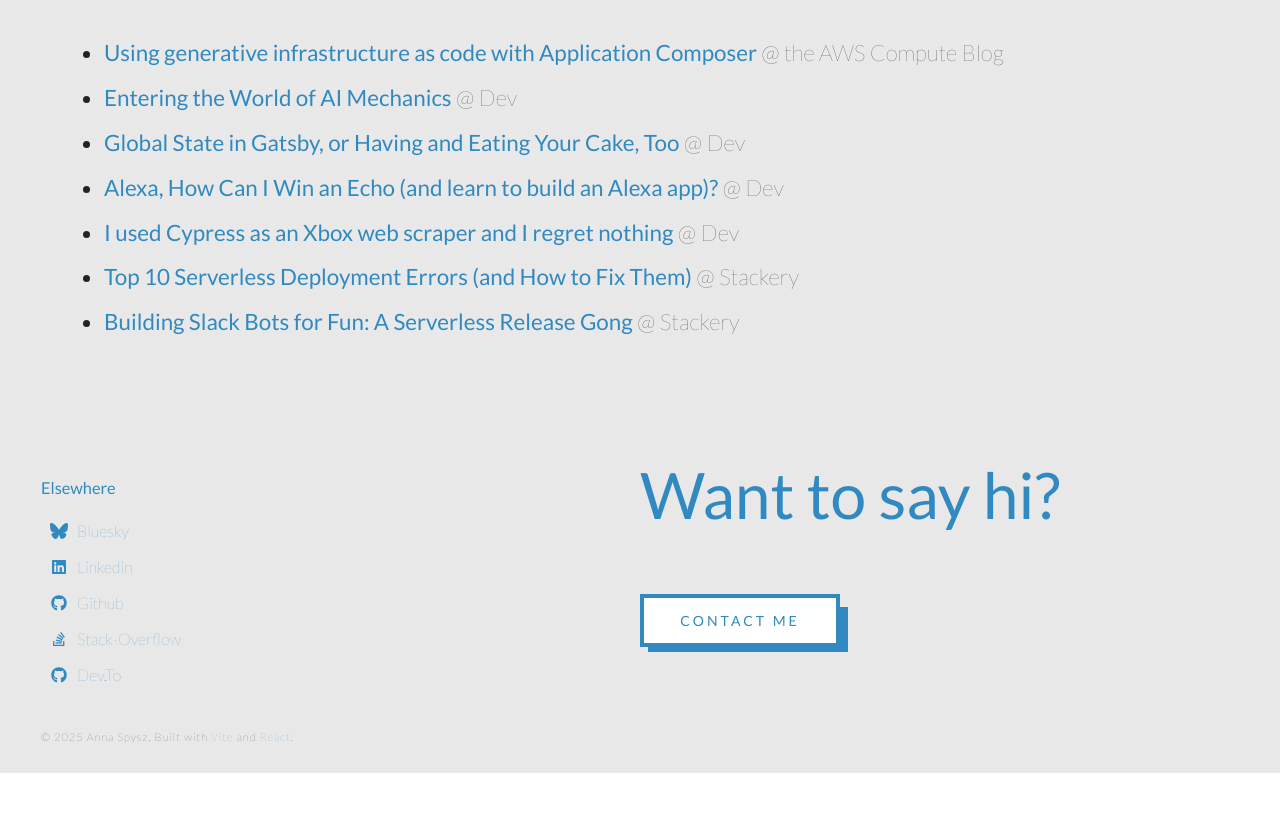
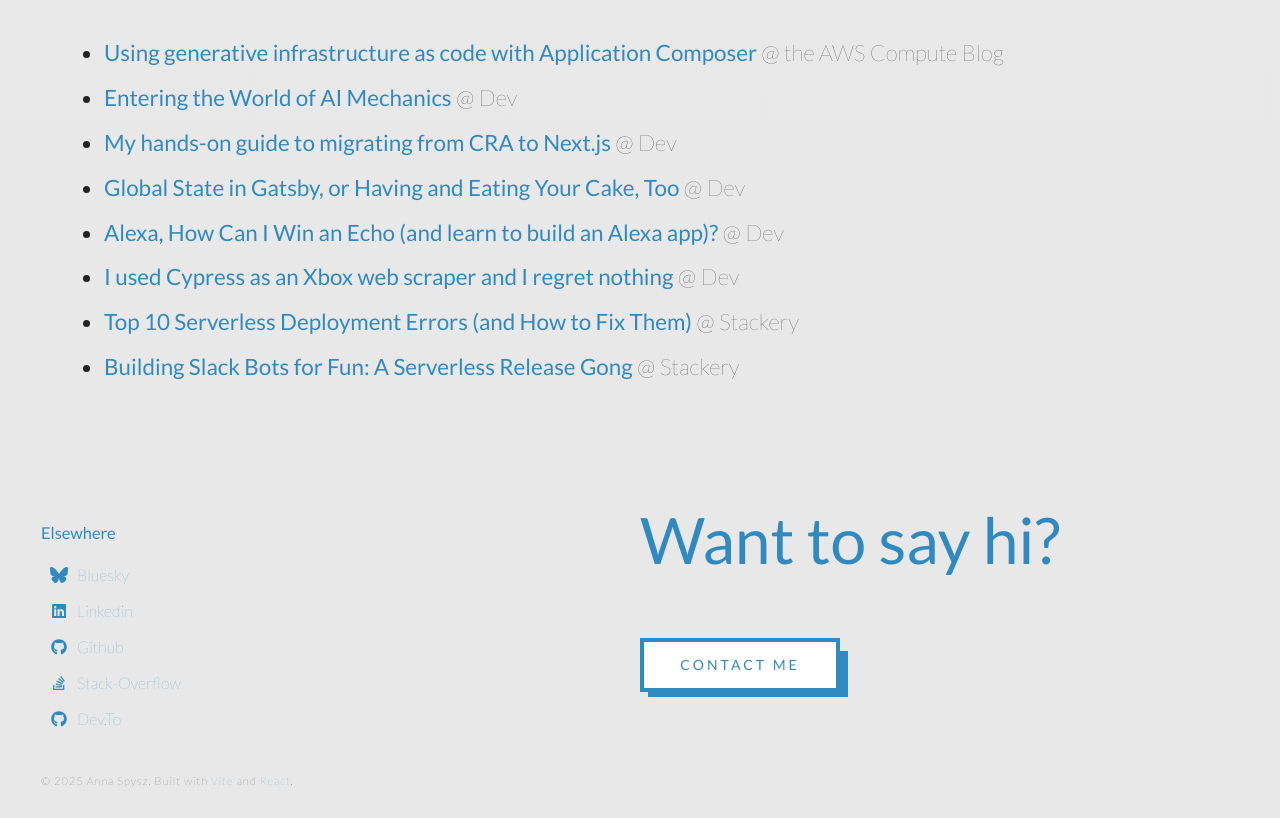
Before and after one commit to bildungsroman/bildungsroman.github.io, a React (Vite) app: page /speaking in a window 1280 px wide. Shown: the part 3184-4002 px from the top of the page. Before the commit the page ends 3957 px from the top, so only its background shows below. Built offline with nearby package versions, Linux system fonts and the light colour scheme; no server answers.

Commit message:
Updated some copy

```diff
--- a/src/components/About.jsx
+++ b/src/components/About.jsx
@@ -111,8 +111,8 @@
           </a>
           . I'm really into React, TypeScript, NodeJS, NextJS, and AWS
           serverless, but above all, I'm obsessed with providing good
-          documentation and making developer software accessible to users at all
-          stages of their careers.
+          documentation and making software accessible to users at all stages of
+          their careers.
         </Text>
         <Text>
           When I'm not coding or writing, I can be found button-mashing my Xbox
--- a/src/pages/Speaking.jsx
+++ b/src/pages/Speaking.jsx
@@ -130,6 +130,16 @@
             </li>
             <li>
               <a
+                href="https://dev.to/annaspies/rip-cra-now-what-1h9a"
+                target="_blank"
+                rel="noreferrer"
+              >
+                My hands-on guide to migrating from CRA to Next.js
+              </a>{" "}
+              @ Dev
+            </li>
+            <li>
+              <a
                 href="https://dev.to/annaspies/global-state-in-gatsby-or-having-and-eating-your-cake-too-3bjj"
                 target="_blank"
                 rel="noreferrer"
```
